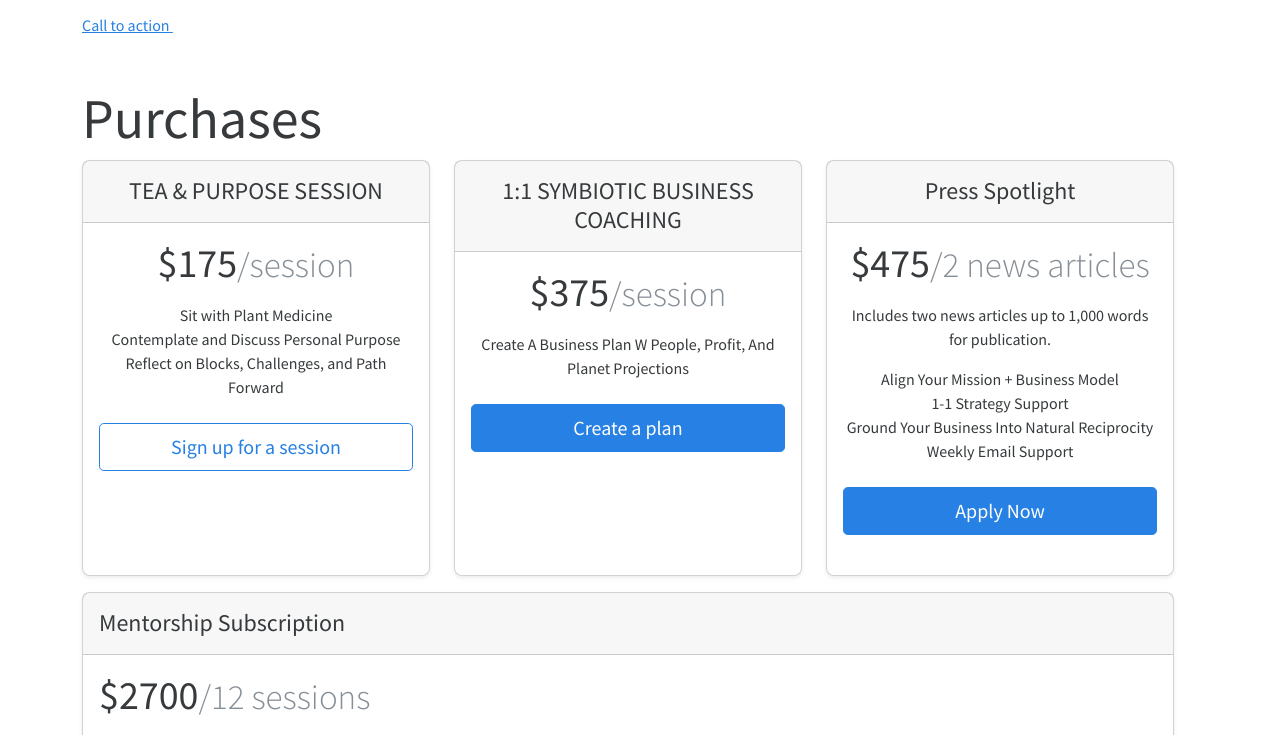
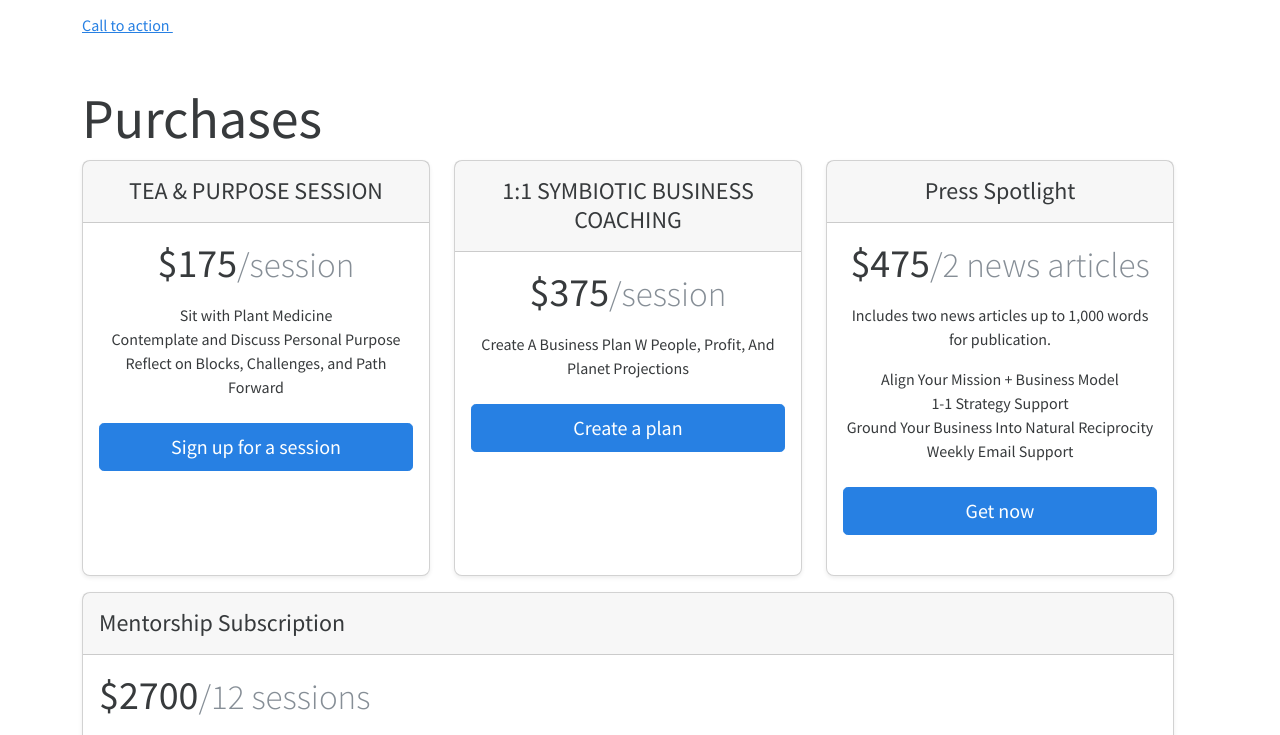
Before and after one commit to saasworks/hustler-website, a website: page www/index.html in a window 1280 px wide. Shown: the part 2015-2750 px from the top of the page. Drawn offline with nearby package versions, Linux system fonts and the light colour scheme.

Commit message:
Clean Up
Cleaned up unnecessary code and styling

```diff
--- a/www/index.html
+++ b/www/index.html
@@ -103,83 +103,6 @@
                 min-height: calc(100vh - 7.5rem * 2 - 5.8125rem)
             }
         }
-
-        /*
-        .col,
-        .col-1,
-        .col-10,
-        .col-11,
-        .col-12,
-        .col-2,
-        .col-3,
-        .col-4,
-        .col-5,
-        .col-6,
-        .col-7,
-        .col-8,
-        .col-9,
-        .col-auto,
-        .col-lg,
-        .col-lg-1,
-        .col-lg-10,
-        .col-lg-11,
-        .col-lg-12,
-        .col-lg-2,
-        .col-lg-3,
-        .col-lg-4,
-        .col-lg-5,
-        .col-lg-6,
-        .col-lg-7,
-        .col-lg-8,
-        .col-lg-9,
-        .col-lg-auto,
-        .col-md,
-        .col-md-1,
-        .col-md-10,
-        .col-md-11,
-        .col-md-12,
-        .col-md-2,
-        .col-md-3,
-        .col-md-4,
-        .col-md-5,
-        .col-md-6,
-        .col-md-7,
-        .col-md-8,
-        .col-md-9,
-        .col-md-auto,
-        .col-sm,
-        .col-sm-1,
-        .col-sm-10,
-        .col-sm-11,
-        .col-sm-12,
-        .col-sm-2,
-        .col-sm-3,
-        .col-sm-4,
-        .col-sm-5,
-        .col-sm-6,
-        .col-sm-7,
-        .col-sm-8,
-        .col-sm-9,
-        .col-sm-auto,
-        .col-xl,
-        .col-xl-1,
-        .col-xl-10,
-        .col-xl-11,
-        .col-xl-12,
-        .col-xl-2,
-        .col-xl-3,
-        .col-xl-4,
-        .col-xl-5,
-        .col-xl-6,
-        .col-xl-7,
-        .col-xl-8,
-        .col-xl-9,
-        .col-xl-auto {
-            position: relative;
-            width: 100%;
-            padding-right: 1.5rem;
-            padding-left: 1.5rem
-        } */
 
         .nav-link-right {
             nav-right: auto;
@@ -290,7 +213,7 @@
                         <p class="font-weight-medium text-center text-xs text-uppercase text-white text-muted animate"
                             data-toggle="animation" data-animation="fadeUp" data-animation-order="0"
                             data-animation-trigger="load">
-                            Kaits Awesome-sauce Website <i class="bi bi-emoji-heart-eyes"></i>
+                            Kait Wholeson Business Coach
                         </p>
 
                         <!-- Heading -->
@@ -302,8 +225,6 @@
                         <!-- Subheading -->
                         <p class="lead text-white text-center mb-5 animate" data-toggle="animation"
                             data-animation="fadeUp" data-animation-order="2" data-animation-trigger="load">
-                            Incline is set of landing and support pages aimed at helping companies promote new products
-                            and business launches.
                         </p>
 
                         <!-- Button -->
@@ -445,7 +366,7 @@
                                     <li>Reflect on Blocks, Challenges, and Path Forward</li>
 
                                 </ul>
-                                <button type="button" class="w-100 btn btn-lg btn-outline-primary bottom-50">
+                                <button type="button" class="w-100 btn btn-lg btn-primary end-100">
                                     Sign up for a session
                                 </button>
                             </div>
@@ -485,7 +406,7 @@
                                     <li>Ground Your Business Into Natural Reciprocity</li>
                                     <li>Weekly Email Support</li>
                                 </ul>
-                                <button type="button" class="w-100 btn btn-lg btn-primary">Apply Now</button>
+                                <button type="button" class="w-100 btn btn-lg btn-primary">Get now</button>
                             </div>
                         </div>
                     </div>
@@ -506,10 +427,10 @@
                                     <li>Ground Your Business Into Natural Reciprocity</li>
                                     <li>Weekly Email Support</li>
                                 </ul>
-                                <p>This is for you if you are ready to:
-                                    - ALIGN YOUR MISSION + BUSINESS MODEL
-                                    - CREATE A BUSINESS PLAN W PEOPLE, PROFIT, AND PLANET PROJECTIONS
-                                    - GROUND YOUR BUSINESS INTO NATURAL RECIPROCITY
+                                <p>This is for you if you are ready to:<br>
+                                    - ALIGN YOUR MISSION + BUSINESS MODEL<br>
+                                    - CREATE A BUSINESS PLAN W PEOPLE, PROFIT, AND PLANET PROJECTIONS<br>
+                                    - GROUND YOUR BUSINESS INTO NATURAL RECIPROCITY<br>
                                 </p>
                                 <button type="button" class="w-100 btn btn-lg btn-primary">Apply Now</button>
                             </div>
```
